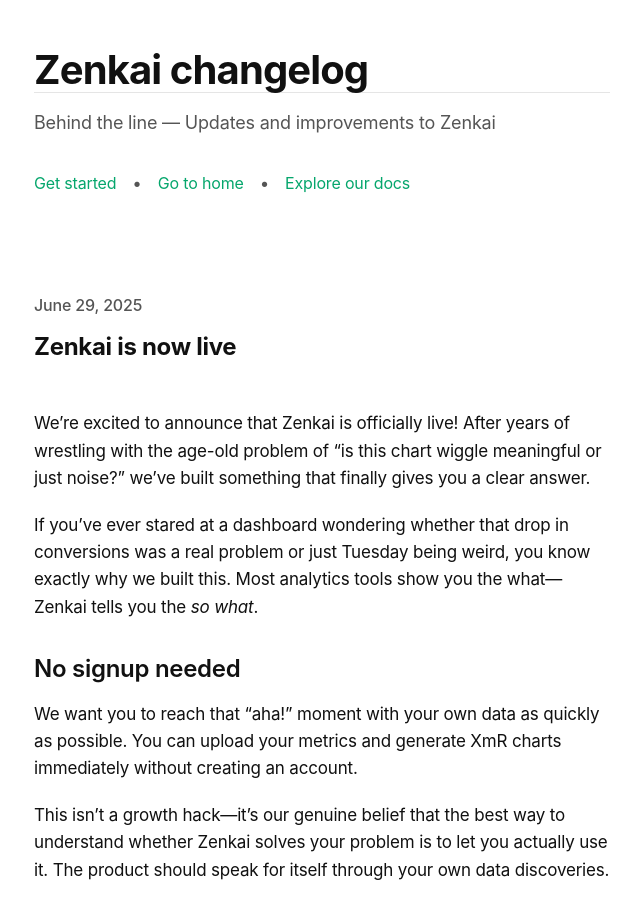
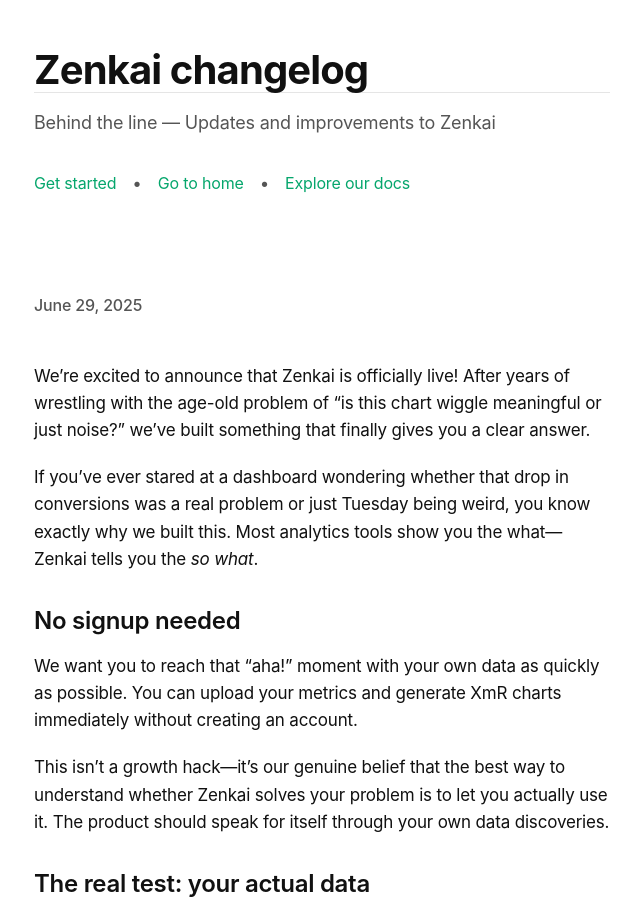
Before and after one commit to mikklemberg/zenkai-changelog, a Jekyll site: the page built from index.html, in a window 1280 px wide and 900 px high. Shown: the whole window, without its empty margins (318-958 px from the left). Built offline with Jekyll 4.4.1, drawn with Linux system fonts in a browser that asks for light colours; the list of posts is cut into pages by our own code.

Commit message:
Update index.html

```diff
--- a/index.html
+++ b/index.html
@@ -8,10 +8,6 @@
             <div class="entry-date">
                 <a href="{{ post.url | relative_url }}">{{ post.date | date: "%B %d, %Y" }}</a>
             </div>
-            <h2 class="entry-title">
-                <a href="{{ post.url | relative_url }}">{{ post.title }}</a>
-            </h2>
-
             {% if post.hero_text %}
                 <div class="entry-hero">
                     <div class="placeholder">
```
